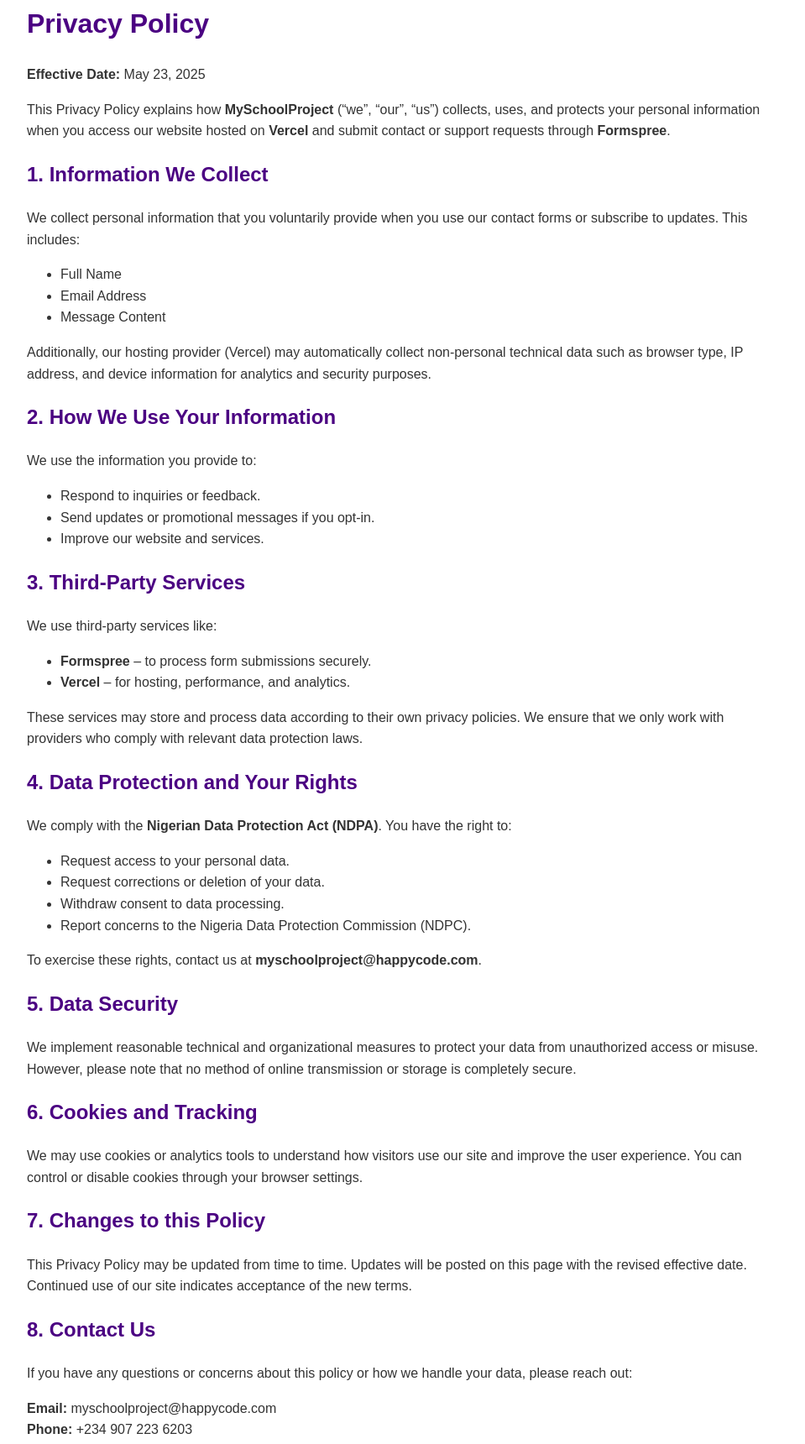
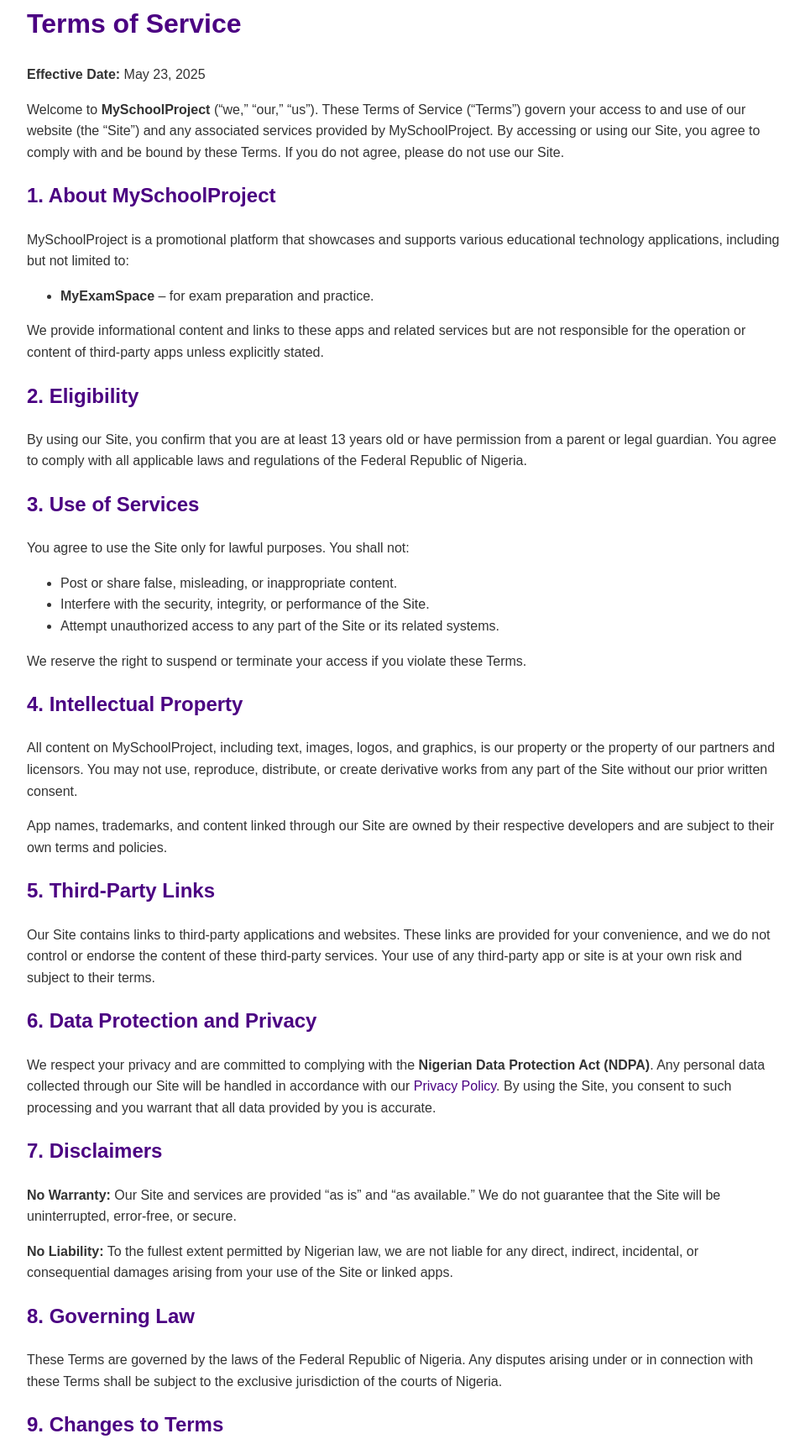
Before and after one commit to CODEPAGEHERE/myschoolproject, a plain HTML site: page terms.html in a window 1280 px wide. Shown: the part 18-1738 px from the top of the page at 84% size, without its empty margins (158-1117 px from the left). Drawn offline with Linux system fonts and the light colour scheme.

Commit message:
readme update clean

```diff
--- a/terms.html
+++ b/terms.html
@@ -3,17 +3,19 @@
 <head>
     <meta charset="UTF-8">
     <meta name="viewport" content="width=device-width, initial-scale=1.0">
-  <title>Privacy Policy - MySchoolProject</title>
+    <title>Terms of Service - MySchoolProject</title>
     <style>
         body {
             font-family: Arial, sans-serif;
             line-height: 1.6;
-      margin: 20px auto;
+            margin: 20px;
             max-width: 900px;
+            margin-left: auto;
+            margin-right: auto;
             color: #333;
         }
         h1, h2 {
-      color: #4B0082;
+            color: #4B0082; /* Indigo to reflect education theme */
         }
         a {
             color: #4B0082;
@@ -23,63 +25,61 @@
 </head>
 <body>
 
-  <h1>Privacy Policy</h1>
-  <p><strong>Effective Date:</strong> May 23, 2025</p>
+    <h1>Terms of Service</h1>
+    <p><strong>Effective Date:</strong> May  23, 2025</p>
 
-  <p>This Privacy Policy explains how <strong>MySchoolProject</strong> (“we”, “our”, “us”) collects, uses, and protects your personal information when you access our website hosted on <strong>Vercel</strong> and submit contact or support requests through <strong>Formspree</strong>.</p>
+    <p>Welcome to <strong>MySchoolProject</strong> (“we,” “our,” “us”). These Terms of Service (“Terms”) govern your access to and use of our website (the “Site”) and any associated services provided by MySchoolProject. By accessing or using our Site, you agree to comply with and be bound by these Terms. If you do not agree, please do not use our Site.</p>
 
-  <h2>1. Information We Collect</h2>
-  <p>We collect personal information that you voluntarily provide when you use our contact forms or subscribe to updates. This includes:</p>
+    <h2>1. About MySchoolProject</h2>
+    <p>MySchoolProject is a promotional platform that showcases and supports various educational technology applications, including but not limited to:</p>
     <ul>
-    <li>Full Name</li>
-    <li>Email Address</li>
-    <li>Message Content</li>
+        <li><strong>MyExamSpace</strong> – for exam preparation and practice.</li>
+        <li style="display: none"><strong>SchoolPortal</strong> – for school management and communications.</li>
+        <li style="display: none"><strong>Attendance App</strong> – for tracking student attendance.</li>
+        <li style="display: none"><strong>School Promotion & News Forum</strong> – for news, events, and school promotions.</li>
     </ul>
-  <p>Additionally, our hosting provider (Vercel) may automatically collect non-personal technical data such as browser type, IP address, and device information for analytics and security purposes.</p>
+    <p>We provide informational content and links to these apps and related services but are not responsible for the operation or content of third-party apps unless explicitly stated.</p>
 
-  <h2>2. How We Use Your Information</h2>
-  <p>We use the information you provide to:</p>
+    <h2>2. Eligibility</h2>
+    <p>By using our Site, you confirm that you are at least 13 years old or have permission from a parent or legal guardian. You agree to comply with all applicable laws and regulations of the Federal Republic of Nigeria.</p>
+
+    <h2>3. Use of Services</h2>
+    <p>You agree to use the Site only for lawful purposes. You shall not:</p>
     <ul>
-    <li>Respond to inquiries or feedback.</li>
-    <li>Send updates or promotional messages if you opt-in.</li>
-    <li>Improve our website and services.</li>
+        <li>Post or share false, misleading, or inappropriate content.</li>
+        <li>Interfere with the security, integrity, or performance of the Site.</li>
+        <li>Attempt unauthorized access to any part of the Site or its related systems.</li>
     </ul>
+    <p>We reserve the right to suspend or terminate your access if you violate these Terms.</p>
 
-  <h2>3. Third-Party Services</h2>
-  <p>We use third-party services like:</p>
-  <ul>
-    <li><strong>Formspree</strong> – to process form submissions securely.</li>
-    <li><strong>Vercel</strong> – for hosting, performance, and analytics.</li>
-  </ul>
-  <p>These services may store and process data according to their own privacy policies. We ensure that we only work with providers who comply with relevant data protection laws.</p>
+    <h2>4. Intellectual Property</h2>
+    <p>All content on MySchoolProject, including text, images, logos, and graphics, is our property or the property of our partners and licensors. You may not use, reproduce, distribute, or create derivative works from any part of the Site without our prior written consent.</p>
+    <p>App names, trademarks, and content linked through our Site are owned by their respective developers and are subject to their own terms and policies.</p>
 
-  <h2>4. Data Protection and Your Rights</h2>
-  <p>We comply with the <strong>Nigerian Data Protection Act (NDPA)</strong>. You have the right to:</p>
-  <ul>
-    <li>Request access to your personal data.</li>
-    <li>Request corrections or deletion of your data.</li>
-    <li>Withdraw consent to data processing.</li>
-    <li>Report concerns to the Nigeria Data Protection Commission (NDPC).</li>
-  </ul>
-  <p>To exercise these rights, contact us at <strong>myschoolproject@happycode.com</strong>.</p>
+    <h2>5. Third-Party Links</h2>
+    <p>Our Site contains links to third-party applications and websites. These links are provided for your convenience, and we do not control or endorse the content of these third-party services. Your use of any third-party app or site is at your own risk and subject to their terms.</p>
 
-  <h2>5. Data Security</h2>
-  <p>We implement reasonable technical and organizational measures to protect your data from unauthorized access or misuse. However, please note that no method of online transmission or storage is completely secure.</p>
+    <h2>6. Data Protection and Privacy</h2>
+    <p>We respect your privacy and are committed to complying with the <strong>Nigerian Data Protection Act (NDPA)</strong>. Any personal data collected through our Site will be handled in accordance with our <a href="/privacy">Privacy Policy</a>. By using the Site, you consent to such processing and you warrant that all data provided by you is accurate.</p>
 
-  <h2>6. Cookies and Tracking</h2>
-  <p>We may use cookies or analytics tools to understand how visitors use our site and improve the user experience. You can control or disable cookies through your browser settings.</p>
+    <h2>7. Disclaimers</h2>
+    <p><strong>No Warranty:</strong> Our Site and services are provided “as is” and “as available.” We do not guarantee that the Site will be uninterrupted, error-free, or secure.</p>
+    <p><strong>No Liability:</strong> To the fullest extent permitted by Nigerian law, we are not liable for any direct, indirect, incidental, or consequential damages arising from your use of the Site or linked apps.</p>
 
-  <h2>7. Changes to this Policy</h2>
-  <p>This Privacy Policy may be updated from time to time. Updates will be posted on this page with the revised effective date. Continued use of our site indicates acceptance of the new terms.</p>
+    <h2>8. Governing Law</h2>
+    <p>These Terms are governed by the laws of the Federal Republic of Nigeria. Any disputes arising under or in connection with these Terms shall be subject to the exclusive jurisdiction of the courts of Nigeria.</p>
 
-  <h2>8. Contact Us</h2>
-  <p>If you have any questions or concerns about this policy or how we handle your data, please reach out:</p>
+    <h2>9. Changes to Terms</h2>
+    <p>We may update these Terms from time to time. Changes will be posted on this page with a revised effective date. Your continued use of the Site after any changes means you accept the updated Terms.</p>
+
+    <h2>10. Contact Us</h2>
+    <p>If you have questions or concerns about these Terms, please contact us at:</p>
     <p>
-    <strong>Email:</strong> myschoolproject@happycode.com<br>
+        <strong>Email:</strong> Myschoolproject@happycode.com<br>
         <strong>Phone:</strong> +234 907 223 6203
     </p>
 
-  <p><em>By using this website, you agree to the terms of this Privacy Policy.</em></p>
+    <p><em>By using MySchoolProject, you acknowledge that you have read, understood, and agree to these Terms of Service.</em></p>
 
 </body>
 </html>
```
Also changed, not shown: 1 other file. Lines whose indentation alone changed are shown as unchanged.
